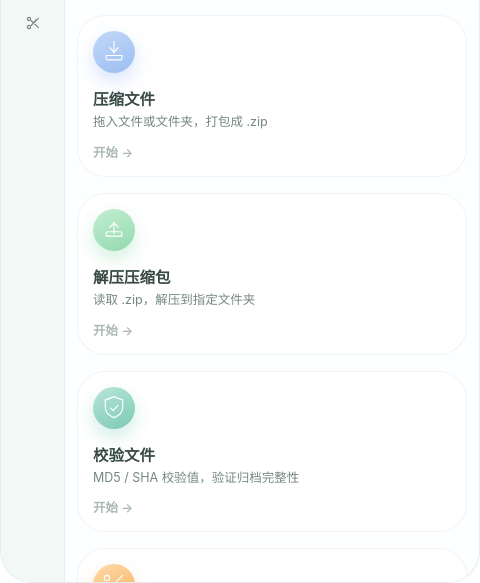
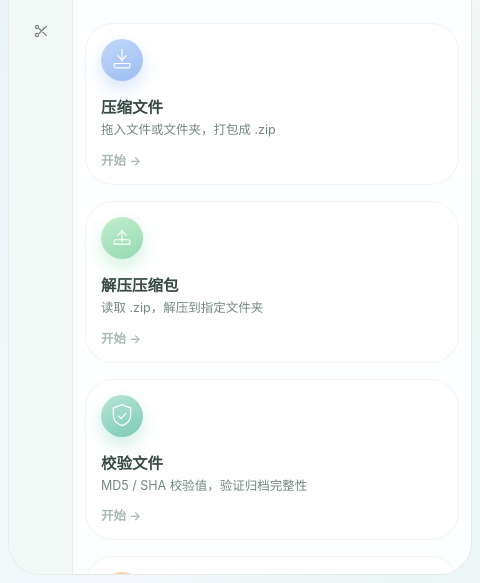
Before and after one commit to RHH-herry/archive-toolbox, an Electron app: page index.html in a window 480 px wide. Shown: the part 261-844 px from the top of the page. Drawn offline with Linux system fonts and the light colour scheme; no server answers.

Commit message:
fix: 主窗口恢复不透明（透明窗口部分机器渲染异常）+ NSIS 安装向导中文化
- 透明窗口在部分显卡上会黑屏/无法操作 → 恢复不透明窗口，可靠性优先；
  阴影垫仍通过 CSS 移除，保留圆角外壳与最大化去圆角
- nsis 增加 installerLanguages: [zh_CN]，安装向导全中文

```diff
--- a/package.json
+++ b/package.json
@@ -37,7 +37,8 @@
       "perMachine": false,
       "allowToChangeInstallationDirectory": true,
       "createDesktopShortcut": true,
-      "shortcutName": "归档"
+      "shortcutName": "归档",
+      "installerLanguages": ["zh_CN"]
     }
   },
   "devDependencies": {
--- a/styles.css
+++ b/styles.css
@@ -81,16 +81,19 @@ html, body {
   -webkit-font-smoothing: antialiased; text-rendering: optimizeLegibility;
 }
 body {
-  /* 透明背景：窗口圆角外壳直接呈现在桌面上，无阴影垫 */
-  background: transparent;
-  overflow: hidden;
-  position: relative;
+  display: flex; align-items: center; justify-content: center;
+  padding: clamp(10px, 3vw, 28px); overflow: hidden; position: relative;
+  /* 不透明窗口：背景渐变撑住圆角外壳，无阴影垫 */
+  background:
+    radial-gradient(120% 120% at 18% 12%, rgba(10,132,255,0.05), transparent 55%),
+    radial-gradient(120% 120% at 85% 88%, rgba(52,199,89,0.045), transparent 50%),
+    linear-gradient(160deg, var(--bg-1), var(--bg-2));
 }
 
 /* ===== 窗口 ===== */
 .window {
   position: relative; z-index: 1;
-  width: 100%; height: 100vh;
+  width: min(960px, 100%); height: min(680px, 100%);
   background: var(--win-bg);
   border-radius: var(--r-win);
   /* 无外部投影：去掉窗口下方/四周的阴影垫 */
@@ -98,8 +101,9 @@ body {
   border: 0.5px solid var(--stroke-strong);
   transition: opacity .25s ease, transform .25s ease;
 }
-/* 最大化：铺满屏幕，去掉圆角与描边 */
-body.maximized .window { border-radius: 0; border-color: var(--stroke); }
+/* 最大化：铺满屏幕，去掉圆角与留边 */
+body.maximized { padding: 0; }
+body.maximized .window { width: 100%; height: 100vh; border-radius: 0; border-color: var(--stroke); }
 .window::before { /* 顶部高光 */
   content: ""; position: absolute; inset: 0 0 auto 0; height: 1.5px;
   background: linear-gradient(90deg, transparent, rgba(255,255,255,.7), transparent);
@@ -551,6 +555,7 @@ body.maximized .light .ico-restore { display: inline-flex; align-items: center;
 
 /* 超窄窗口（< 480px）：进一步收紧 */
 @media (max-width: 480px) {
+  body { padding: 8px; }
   .window { height: 100%; }
   .titlebar { padding: 0 10px; }
   .content { padding: 14px 12px; }
```
Also changed, not shown: main.js (+4 -3 lines).
